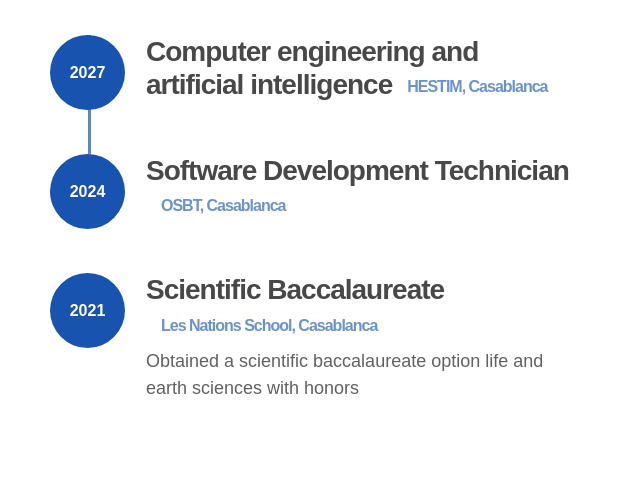
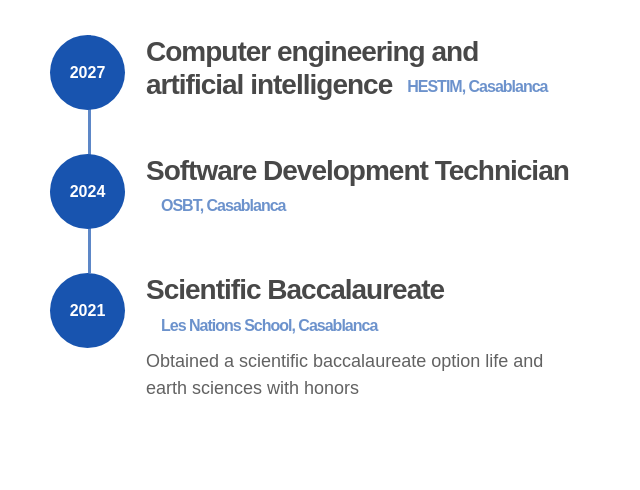
Before and after one commit to fatihokent/Portfolio, a plain HTML site: page index.html in a window 1280 px wide. Shown: the part 1800-2290 px from the top of the page, 605-1245 px from the left. Drawn offline with nearby package versions, Linux system fonts and the light colour scheme.

Commit message:
Update index.html

```diff
--- a/index.html
+++ b/index.html
@@ -240,7 +240,6 @@
                         </div>
                     </div>
 
-                  <div class="timeline">
                     <div class="timeline-wrapper">
                          <div class="timeline-yr">
                               <span>2024</span>
@@ -249,9 +248,7 @@
                               <h3><span>Software Development Technician</span><small>OSBT, Casablanca</small></h3>
                           </div>
                     </div>
-                    </div>
 
-                    <div class="timeline">
                     <div class="timeline-wrapper">
                          <div class="timeline-yr">
                               <span>2021</span>
@@ -259,7 +256,6 @@
                          <div class="timeline-info">
                               <h3><span>Scientific Baccalaureate</span><small>Les Nations School, Casablanca</small></h3>
                               <p>Obtained a scientific baccalaureate option life and earth sciences with honors</p>
-                             </div>
                          </div>
                     </div>
                 </div>
```
Lines whose indentation alone changed are shown as unchanged.
